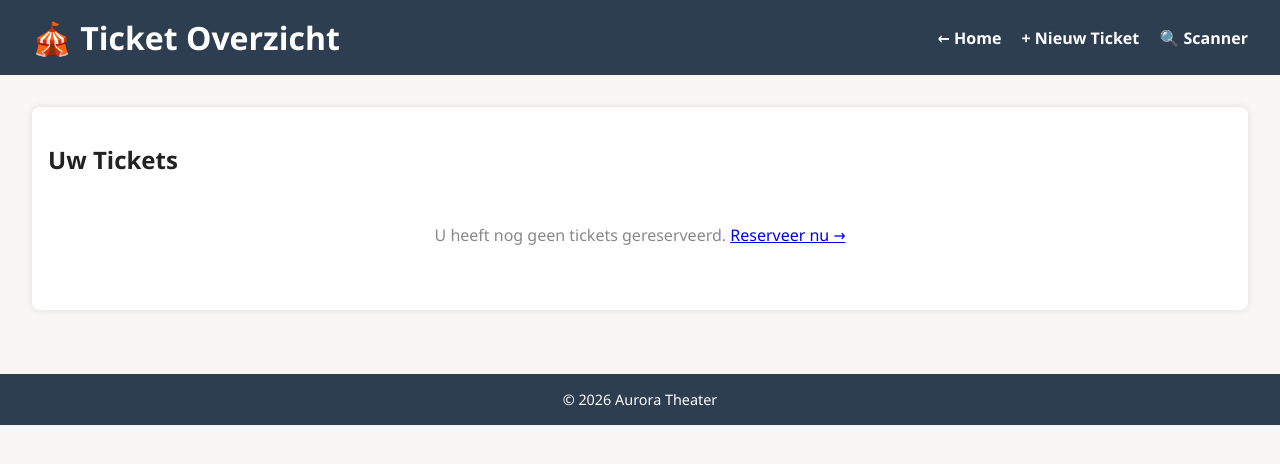
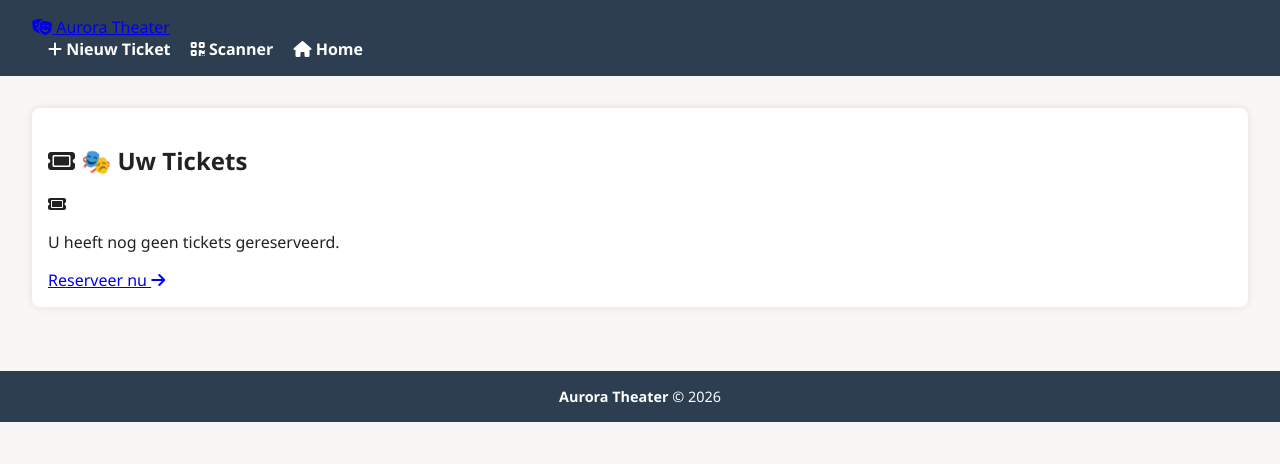
Before and after one commit to 341746-create/Project-periode-4, a PHP site: page /nieuwe_ticket/index.php in a window 1280 px wide. Shown: the top 464 px of the page. Run offline with PHP 8.4, Linux system fonts and the light colour scheme; data comes from the database, SQL or seed files in the repository; data that the repository does not hold is empty.

Commit message:
feat: ticket overzicht herstijld naar Aurora thema met ticketcodes en emoji

```diff
--- a/ticket overzicht/index.php
+++ b/ticket overzicht/index.php
@@ -4,10 +4,8 @@
 // ============================================================
 require_once __DIR__ . '/../config/database.php';
 
-// Sessie: huidig ingelogd gebruiker (demo: gebruiker ID 2)
-$gebruiker_id = 2; // In productie: uit sessie halen
+$gebruiker_id = 2;
 
-// Haal tickets op uit de database
 $error = null;
 try {
     $stmt = db()->prepare("
@@ -32,7 +30,6 @@ try {
     $tickets = $stmt->fetchAll();
 } catch (Exception $e) {
     $error = $e->getMessage();
-    // Fallback demo-data
     $tickets = [
         ['id' => 1, 'voorstelling' => 'Hamlet',  'datum' => '2026-07-10', 'aanvangstijd' => '20:00', 'zaal' => 'Grote Zaal',  'aantal_stoelen' => 1, 'totaalprijs' => '24.50', 'status' => 'bevestigd',      'betaalmethode' => 'ideal',  'aangemaakt_op' => '2026-06-01 10:00:00'],
         ['id' => 2, 'voorstelling' => 'Macbeth', 'datum' => '2026-07-11', 'aanvangstijd' => '19:30', 'zaal' => 'Main Stage', 'aantal_stoelen' => 2, 'totaalprijs' => '78.00', 'status' => 'in_behandeling', 'betaalmethode' => 'pin',   'aangemaakt_op' => '2026-06-02 11:00:00'],
@@ -67,40 +64,50 @@ function statusClass(string $status): string {
     <meta name="description" content="Bekijk en beheer uw Aurora Theater tickets.">
     <title>Ticket Overzicht — Aurora Theater</title>
     <link rel="stylesheet" href="style.css">
-    <link href="https://fonts.googleapis.com/css2?family=Inter:wght@300;400;500;600;700&display=swap" rel="stylesheet">
+    <link href="https://fonts.googleapis.com/css2?family=Inter:wght@300;400;500;600;700;800&display=swap" rel="stylesheet">
+    <link rel="stylesheet" href="https://cdnjs.cloudflare.com/ajax/libs/font-awesome/6.5.2/css/all.min.css">
 </head>
 <body>
-    <header>
-        <h1>&#127914; Ticket Overzicht</h1>
+
+<header class="header">
+    <div class="header-inner">
+        <a href="../index.php" class="logo">
+            <i class="fa-solid fa-masks-theater"></i>
+            Aurora Theater
+        </a>
         <nav>
-            <a href="../index.php">&#8592; Home</a>
-            <a href="../NieuweTicketToevoegen/index.php">&#43; Nieuw Ticket</a>
-            <a href="../ticket scannen/index.php">&#128269; Scanner</a>
+            <a href="../nieuwe_ticket/index.php"><i class="fa-solid fa-plus"></i> Nieuw Ticket</a>
+            <a href="../ticket_scannen/index.php"><i class="fa-solid fa-qrcode"></i> Scanner</a>
+            <a href="../index.php"><i class="fa-solid fa-house"></i> Home</a>
         </nav>
+    </div>
 </header>
 
 <main>
+    <div class="container-main">
         <?php if ($error): ?>
-        <div class="notification error" style="display:block;position:relative;top:auto;right:auto;margin-bottom:1rem;">
-            ⚠️ Database niet verbonden — demo-data wordt getoond.
+        <div class="notification error" style="display:block;position:relative;top:auto;right:auto;margin-bottom:1.5rem;">
+            <i class="fa-solid fa-triangle-exclamation"></i> Database niet verbonden — demo-data wordt getoond.
         </div>
         <?php endif; ?>
 
         <section class="tickets-container">
-            <h2>Uw Tickets</h2>
+            <h2><i class="fa-solid fa-ticket"></i> 🎭 Uw Tickets</h2>
 
             <?php if (empty($tickets)): ?>
-                <p style="color:#888;text-align:center;padding:2rem;">
-                    U heeft nog geen tickets gereserveerd.
-                    <a href="../NieuweTicketToevoegen/index.php">Reserveer nu &rarr;</a>
-                </p>
+            <div class="empty-state">
+                <i class="fa-solid fa-ticket"></i>
+                <p>U heeft nog geen tickets gereserveerd.</p>
+                <a href="../nieuwe_ticket/index.php">Reserveer nu <i class="fa-solid fa-arrow-right"></i></a>
+            </div>
             <?php else: ?>
-            <table id="ticket-table">
+            <table>
                 <thead>
                     <tr>
                         <th>#</th>
+                        <th>Ticketcode</th>
                         <th>Voorstelling</th>
-                        <th>Datum</th>
+                        <th>Datum & Tijd</th>
                         <th>Zaal</th>
                         <th>Stoelen</th>
                         <th>Prijs</th>
@@ -110,25 +117,35 @@ function statusClass(string $status): string {
                 </thead>
                 <tbody>
                     <?php foreach ($tickets as $ticket): ?>
+                    <?php
+                    $ticket_code = sprintf('AUR-%d-%d', (int)$ticket['id'], $gebruiker_id);
+                    ?>
                     <tr id="row-<?= (int)$ticket['id'] ?>">
                         <td><?= (int)$ticket['id'] ?></td>
-                        <td><?= htmlspecialchars($ticket['voorstelling']) ?></td>
+                        <td><code class="ticket-code"><?= htmlspecialchars($ticket_code) ?></code></td>
+                        <td><strong><?= htmlspecialchars($ticket['voorstelling']) ?></strong></td>
                         <td>
                             <?= date('d M Y', strtotime($ticket['datum'])) ?>
                             <small><?= substr($ticket['aanvangstijd'], 0, 5) ?></small>
                         </td>
                         <td><?= htmlspecialchars($ticket['zaal']) ?></td>
                         <td><?= (int)$ticket['aantal_stoelen'] ?></td>
-                        <td>&euro;<?= number_format((float)$ticket['totaalprijs'], 2, ',', '.') ?></td>
-                        <td class="status <?= statusClass($ticket['status']) ?>">
+                        <td><strong style="color:#d4af37;">&euro;<?= number_format((float)$ticket['totaalprijs'], 2, ',', '.') ?></strong></td>
+                        <td>
+                            <span class="status <?= statusClass($ticket['status']) ?>">
                                 <?= statusLabel($ticket['status']) ?>
+                            </span>
                         </td>
                         <td>
                             <?php if ($ticket['status'] !== 'geannuleerd'): ?>
-                            <button class="edit"   onclick="openEditModal(<?= (int)$ticket['id'] ?>)">Bewerk</button>
-                            <button class="cancel" onclick="openCancelModal(<?= (int)$ticket['id'] ?>)">Annuleer</button>
+                            <button class="edit" onclick="openEditModal(<?= (int)$ticket['id'] ?>)">
+                                <i class="fa-solid fa-pen"></i> Bewerk
+                            </button>
+                            <button class="cancel" onclick="openCancelModal(<?= (int)$ticket['id'] ?>)">
+                                <i class="fa-solid fa-xmark"></i> Annuleer
+                            </button>
                             <?php else: ?>
-                            <span style="color:#999;font-size:.85rem;">—</span>
+                            <span style="color:#555;font-size:.85rem;">—</span>
                             <?php endif; ?>
                         </td>
                     </tr>
@@ -137,13 +154,14 @@ function statusClass(string $status): string {
             </table>
             <?php endif; ?>
         </section>
+    </div>
 </main>
 
 <!-- Modal: Bewerken -->
 <div id="editModal" class="modal">
     <div class="modal-content">
         <span class="close" onclick="closeModal('editModal')">&times;</span>
-            <h3>Ticket Bewerken</h3>
+        <h3><i class="fa-solid fa-pen"></i> Ticket Bewerken</h3>
         <form id="editForm">
             <input type="hidden" id="editTicketId">
             <label for="editStoelen">Aantal stoelen:</label>
@@ -155,7 +173,7 @@ function statusClass(string $status): string {
                 <option value="pin">Pin</option>
                 <option value="contant">Contant</option>
             </select>
-                <button type="submit">Opslaan</button>
+            <button type="submit"><i class="fa-solid fa-check"></i> Opslaan</button>
         </form>
     </div>
 </div>
@@ -164,17 +182,23 @@ function statusClass(string $status): string {
 <div id="cancelModal" class="modal">
     <div class="modal-content">
         <span class="close" onclick="closeModal('cancelModal')">&times;</span>
-            <h3>Annuleer Ticket</h3>
-            <p>Weet je zeker dat je dit ticket wilt annuleren?</p>
+        <h3><i class="fa-solid fa-triangle-exclamation"></i> Annuleer Ticket</h3>
+        <p style="color:#aaa;margin-bottom:20px;">Weet je zeker dat je dit ticket wilt annuleren?</p>
         <input type="hidden" id="cancelTicketId">
-            <button id="confirmCancel">Ja, annuleer</button>
-            <button onclick="closeModal('cancelModal')">Nee</button>
+        <button id="confirmCancel" class="cancel" style="padding:12px 24px;">
+            <i class="fa-solid fa-xmark"></i> Ja, annuleer
+        </button>
+        <button type="button" onclick="closeModal('cancelModal')" style="background:rgba(255,255,255,0.08);color:#fff;padding:10px 20px;margin-top:8px;">
+            Nee
+        </button>
     </div>
 </div>
 
 <div id="notification" class="notification"></div>
 
-    <footer>&copy; <?= date('Y') ?> Aurora Theater</footer>
+<footer>
+    <strong>Aurora Theater</strong> &copy; <?= date('Y') ?>
+</footer>
 
 <script src="script.js"></script>
 </body>
```
Lines whose indentation alone changed are shown as unchanged.
